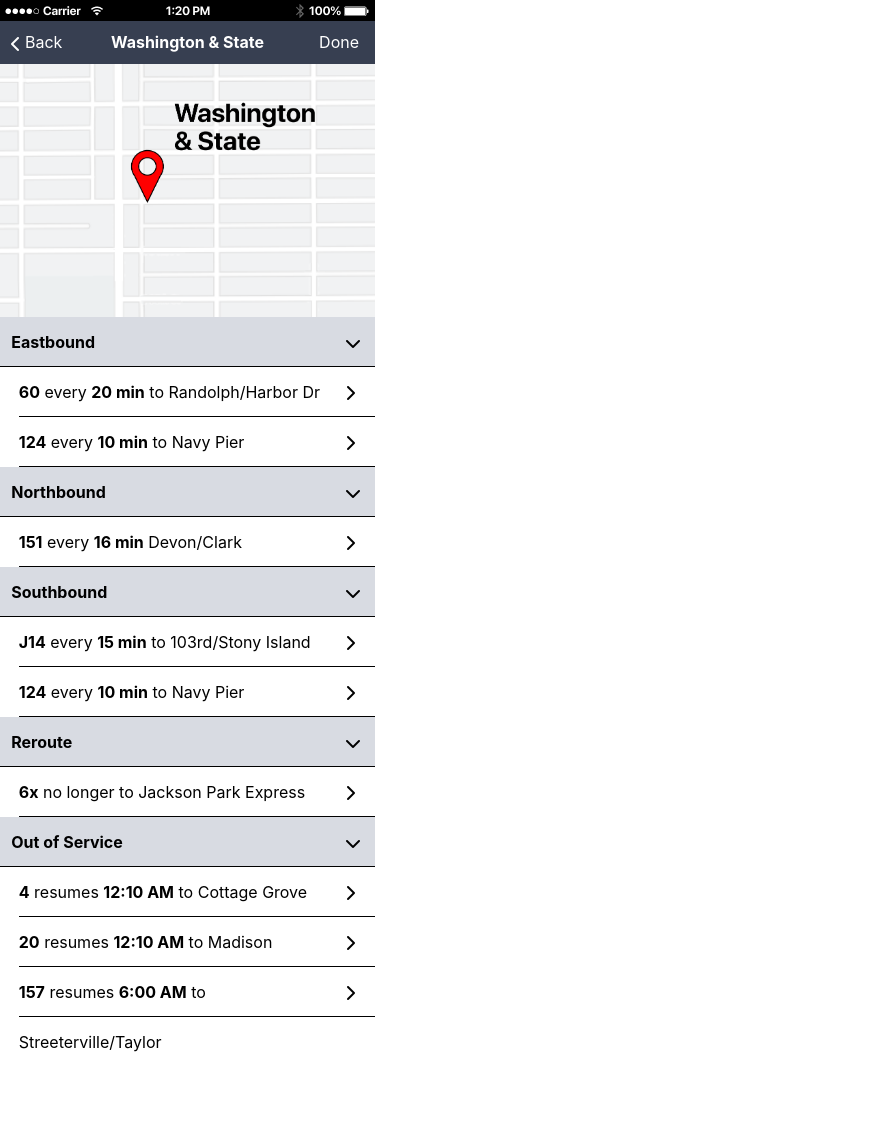
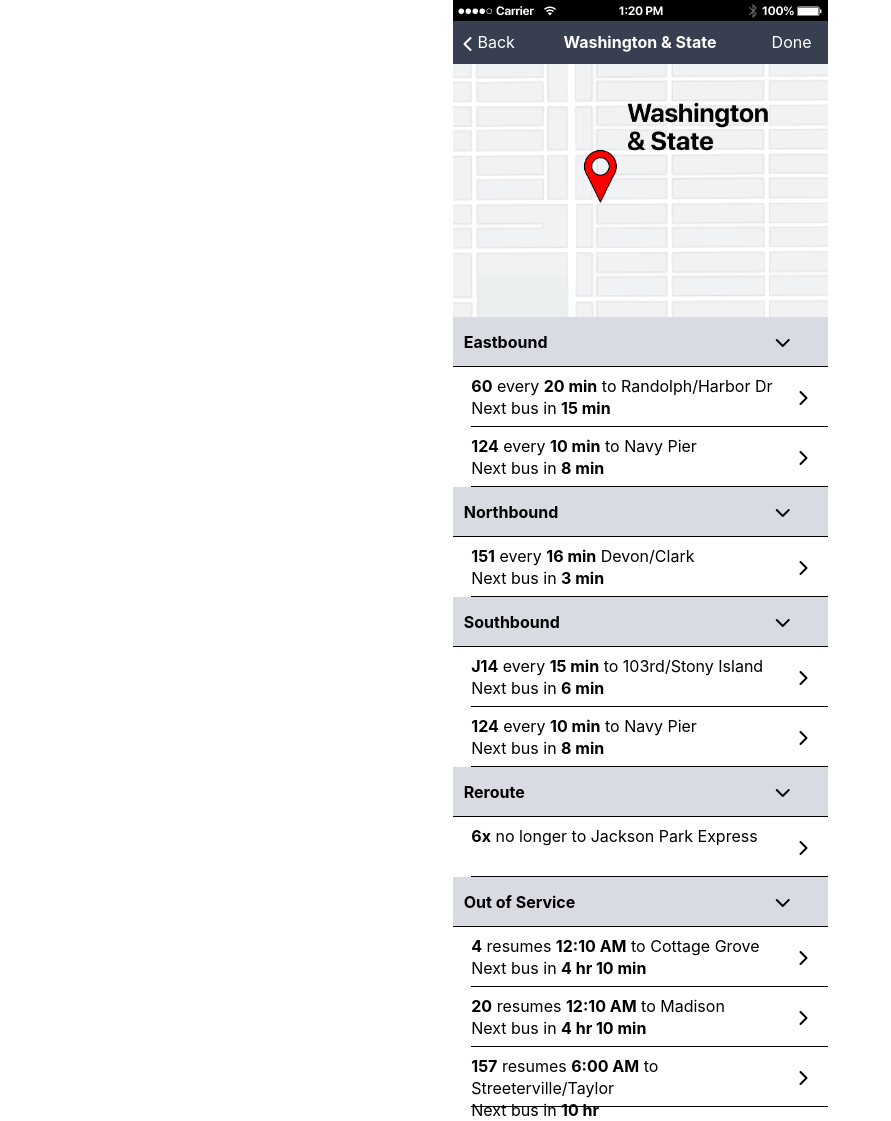
Before and after one commit to mmelrod/busybus, a plain HTML site: page index.html in a window 1280 px wide. Shown: the whole page, without its empty margins (0-891 px from the left). Before the commit the page ends 1067 px from the top, so only its background shows below. Drawn offline with Linux system fonts and the light colour scheme.

Commit message:
re-upload to address initial comments

```diff
--- a/css/style.css
+++ b/css/style.css
@@ -10,6 +10,7 @@ body {
 
 .container {
   width: 375px;
+  margin: auto;
 }
 
 .nav_bar {
@@ -40,8 +41,13 @@ body {
 
 .arrow {
   width: 5%;
-  padding-top: 18px;
+  padding-top: 23px;
   padding-right: 30px;
+  float: right;
+}
+
+.arrow_down {
+  width: 5%;
   float: right;
 }
 
@@ -78,7 +84,7 @@ body {
   border-bottom: solid;
   border-bottom-color: black;
   border-bottom-width: thin;
-  height: 50px;
+  height: 60px;
   width: 95%;
   margin-left: auto;
 }
@@ -92,8 +98,16 @@ body {
   height: 50px;
 }
 
-.content{
+.content {
   width: 90%;
   display: inline-block;
-  line-height: 50px;
+  line-height: 22px;
+  padding-top: 8px;
 }
+
+h1 {
+  width: 90%;
+  display: inline-block;
+  line-height: 22px;
+  padding-top: 14px;
+}
--- a/index.html
+++ b/index.html
@@ -36,129 +36,127 @@
         </section>
 
         <!-- bus listings-->
-        <section class="bus_listings">
+        <main class="bus_listings">
 
           <!-- eastbound-->
-          <div class="category">
-            <div class="content">
-              <p> <b>Eastbound</b> </p>
-            </div>
-            <div class="arrow">
+          <section class="category">
+              <h1> <b>Eastbound</b>
+            <div class="arrow_down">
               <i class="fa fa-chevron-down" aria-hidden="true"></i>
             </div>
-          </div>
-          <div class="route">
+          </section>
+          <section class="route">
             <div class="content">
               <p> <b>60</b> every <b>20 min</b> to Randolph/Harbor Dr</p>
+              <p></p>Next bus in <b>15 min</b></p>
             </div>
             <div class="arrow">
               <i class="fa fa-chevron-right" aria-hidden="true"></i>
             </div>
-          </div>
-          <div class="route">
+          </section>
+          <section class="route">
             <div class="content">
               <p> <b>124</b> every <b>10 min</b> to Navy Pier</p>
+              <p></p>Next bus in <b>8 min</b></p>
             </div>
             <div class="arrow">
               <i class="fa fa-chevron-right" aria-hidden="true"></i>
             </div>
-          </div>
+          </section>
 
           <!-- northbound-->
-          <div class="category">
-            <div class="content">
-              <p> <b>Northbound</b> </p>
-            </div>
-            <div class="arrow">
+          <section class="category">
+            <h1><b>Northbound</b>
+            <div class="arrow_down">
               <i class="fa fa-chevron-down" aria-hidden="true"></i>
             </div>
-          </div>
-          <div class="route">
+          </section>
+          <section class="route">
             <div class="content">
               <p> <b>151</b> every <b>16 min</b> Devon/Clark</p>
+              <p></p>Next bus in <b>3 min</b></p>
             </div>
             <div class="arrow">
               <i class="fa fa-chevron-right" aria-hidden="true"></i>
             </div>
-          </div>
+          </section>
 
           <!-- southbound-->
-          <div class="category">
-            <div class="content">
-              <p> <b>Southbound</b> </p>
-            </div>
-            <div class="arrow">
+          <section class="category">
+              <h1> <b>Southbound</b>
+            <div class="arrow_down">
               <i class="fa fa-chevron-down" aria-hidden="true"></i>
             </div>
-          </div>
-          <div class="route">
+          </section>
+          <section class="route">
             <div class="content">
               <p> <b>J14</b> every <b>15 min</b> to 103rd/Stony Island </p>
+              <p></p>Next bus in <b>6 min</b></p>
             </div>
             <div class="arrow">
               <i class="fa fa-chevron-right" aria-hidden="true"></i>
             </div>
-          </div>
-          <div class="route">
+          </section>
+          <section class="route">
             <div class="content">
               <p> <b>124</b> every <b>10 min</b> to Navy Pier</p>
+              <p></p>Next bus in <b>8 min</b></p>
             </div>
             <div class="arrow">
               <i class="fa fa-chevron-right" aria-hidden="true"></i>
             </div>
-          </div>
+          </section>
           <!-- reroute-->
-          <div class="category">
-            <div class="content">
-              <p> <b>Reroute</b> </p>
-            </div>
-            <div class="arrow">
+          <section class="category">
+              <h1><b>Reroute</b>
+            <div class="arrow_down">
               <i class="fa fa-chevron-down" aria-hidden="true"></i>
             </div>
-          </div>
-          <div class="route">
+          </section>
+          <section class="route">
             <div class="content">
               <p> <b>6x</b> no longer to Jackson Park Express</p>
             </div>
             <div class="arrow">
               <i class="fa fa-chevron-right" aria-hidden="true"></i>
             </div>
-          </div>
+          </section>
 
           <!-- out of service-->
-          <div class="category">
-            <div class="content">
-              <p> <b>Out of Service</b> </p>
-            </div>
-            <div class="arrow">
+          <section class="category">
+              <h1> <b>Out of Service</b>
+            <div class="arrow_down">
               <i class="fa fa-chevron-down" aria-hidden="true"></i>
             </div>
-          </div>
-          <div class="route">
+          </section>
+          <section class="route">
             <div class="content">
               <p> <b>4</b> resumes <b>12:10 AM</b> to Cottage Grove</p>
+              <p></p>Next bus in <b>4 hr 10 min</b></p>
             </div>
             <div class="arrow">
               <i class="fa fa-chevron-right" aria-hidden="true"></i>
             </div>
-          </div>
-          <div class="route">
+          </section>
+          <section class="route">
             <div class="content">
               <p> <b>20</b> resumes <b>12:10 AM</b> to Madison</p>
+              <p></p>Next bus in <b>4 hr 10 min</b></p>
             </div>
             <div class="arrow">
               <i class="fa fa-chevron-right" aria-hidden="true"></i>
             </div>
-          </div>
-          <div class="route">
+          </section>
+          <section class="route">
             <div class="content">
               <p> <b>157</b> resumes <b>6:00 AM</b> to Streeterville/Taylor</p>
+              <p></p>Next bus in <b>10 hr</b></p>
             </div>
             <div class="arrow">
               <i class="fa fa-chevron-right" aria-hidden="true"></i>
             </div>
-          </div>
-        </section>
+          </section>
+        </main>
     </section>
   </body>
 </html>
```
